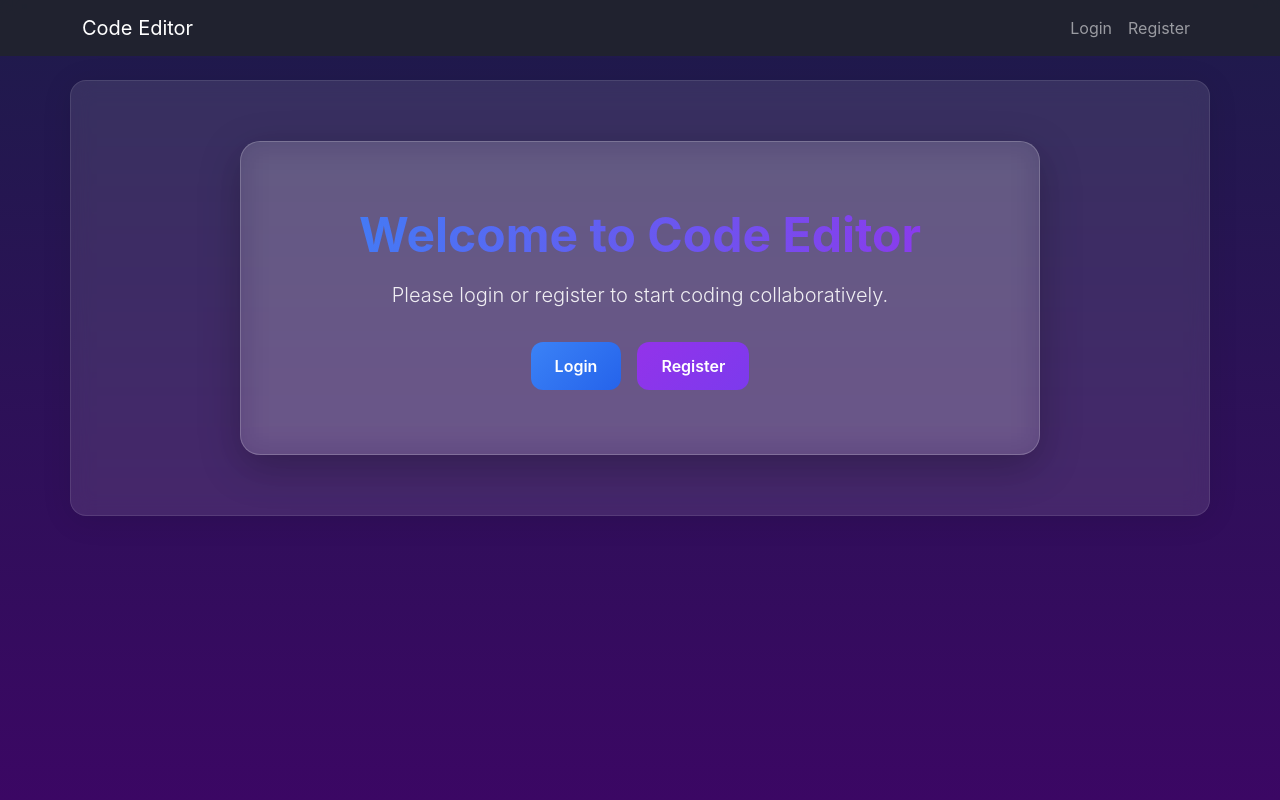
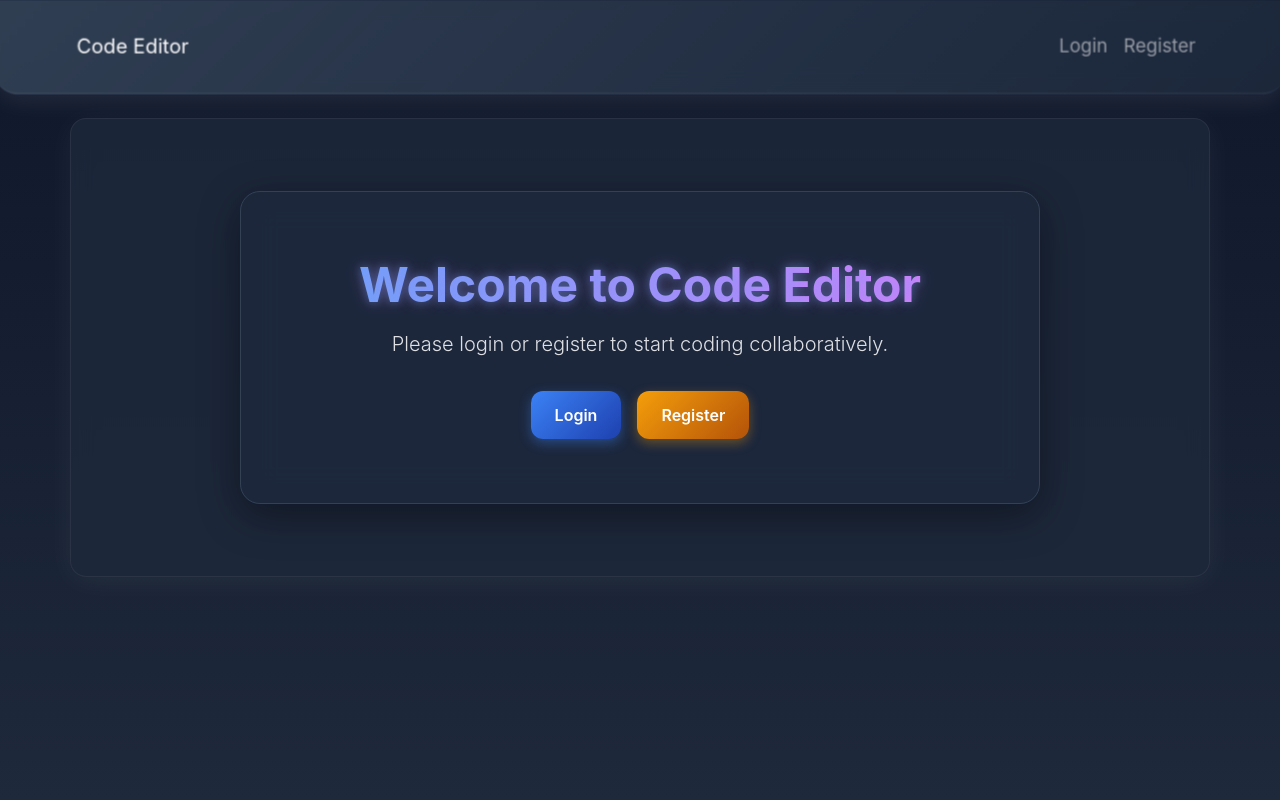
Before and after one commit to itzanway/DevHeat-CodeColab, a Django app: page / in a window 1280 px wide. Run offline with Django 5.2, Linux system fonts and the light colour scheme.

Commit message:
added dark theme to main page

```diff
--- a/code_editor/templates/base.html
+++ b/code_editor/templates/base.html
@@ -14,12 +14,13 @@
         body {
             margin: 0;
             min-height: 100vh;
-            background: linear-gradient(-45deg, #1a237e, #311b92, #4a148c, #1a237e);
+            background: linear-gradient(-45deg, #0f172a, #1e293b, #0f172a, #1e293b);
             background-size: 400% 400%;
             animation: gradient 15s ease infinite;
-            color: white;
+            color: #f1f5f9;
             position: relative;
             overflow-x: hidden;
+            font-family: 'Inter', sans-serif;
         }
 
         @keyframes gradient {
@@ -48,7 +49,7 @@
             position: absolute;
             width: 3px;
             height: 3px;
-            background: rgba(255, 255, 255, 0.3);
+            background: rgba(255, 255, 255, 0.1); /* Soft glowing dots */
             border-radius: 50%;
             animation: float 8s linear infinite;
         }
@@ -68,11 +69,43 @@
         }
 
         .navbar {
-            background: rgba(33, 37, 41, 0.8) !important;
-            backdrop-filter: blur(10px);
-            -webkit-backdrop-filter: blur(10px);
+            background: linear-gradient(135deg, rgba(30, 41, 59, 0.85), rgba(15, 23, 42, 0.75));
+            backdrop-filter: blur(14px) saturate(180%);
+            -webkit-backdrop-filter: blur(14px) saturate(180%);
+            border-bottom: 2px solid rgba(255, 255, 255, 0.05);
+            box-shadow: 0 6px 20px rgba(0, 0, 0, 0.4);
             z-index: 1000;
             position: relative;
+            padding: 1.5rem 2rem;
+            border-radius: 0 0 1.5rem 1.5rem;
+            transition: all 0.4s ease-in-out;
+            font-size: 1.15rem;
+            color: #f1f5f9;
+        }
+
+        .navbar:hover {
+            background: linear-gradient(135deg, rgba(51, 65, 85, 0.95), rgba(30, 41, 59, 0.9));
+            box-shadow: 0 8px 24px rgba(255, 255, 255, 0.08);
+            transform: scale(1.01);
+        }
+
+        .navbar.sticky {
+            position: fixed;
+            top: 0;
+            left: 0;
+            right: 0;
+            animation: slideDown 0.4s ease-in-out;
+        }
+
+        @keyframes slideDown {
+            from {
+                transform: translateY(-100%);
+                opacity: 0;
+            }
+            to {
+                transform: translateY(0);
+                opacity: 1;
+            }
         }
 
         .container {
@@ -81,23 +114,26 @@
         }
 
         main.container {
-            background: rgba(255, 255, 255, 0.1);
-            backdrop-filter: blur(10px);
-            -webkit-backdrop-filter: blur(10px);
+            background: rgba(30, 41, 59, 0.85);
+            backdrop-filter: blur(12px);
+            -webkit-backdrop-filter: blur(12px);
             border-radius: 16px;
-            padding: 20px;
+            padding: 2rem;
             margin-top: 2rem;
-            box-shadow: 0 4px 30px rgba(0, 0, 0, 0.1);
-            border: 1px solid rgba(255, 255, 255, 0.1);
+            box-shadow: 0 4px 30px rgba(255, 255, 255, 0.05);
+            border: 1px solid rgba(255, 255, 255, 0.06);
+            color: #e2e8f0;
         }
     </style>
+
+
 </head>
 <body>
     <div class="particles" id="particles"></div>
 
     <nav class="navbar navbar-expand-lg navbar-dark">
         <div class="container">
-            <a class="navbar-brand" href="{% url 'home' %}">Code Editor</a>
+            <a class="navbar-brand" href="{% url 'home' %}" color="#0000" >Code Editor</a>
             <button class="navbar-toggler" type="button" data-bs-toggle="collapse" data-bs-target="#navbarNav">
                 <span class="navbar-toggler-icon"></span>
             </button>
--- a/code_editor/templates/code_editor/home.html
+++ b/code_editor/templates/code_editor/home.html
@@ -3,69 +3,72 @@
 {% block content %}
 <style>
 :root {
-  --primary-color: #3b82f6;
-  --primary-dark: #2563eb;
-  --secondary-color: #9333ea;
-  --secondary-dark: #7c3aed;
-  --info-color: #06b6d4;
-  --info-dark: #0891b2;
-  --text-dark: #1e293b;
-  --light-bg: rgba(255, 255, 255, 0.1);
-  --light-border: #e2e8f0;
+  --primary-color: #6366f1;       /* Vivid Indigo */
+  --primary-dark: #4f46e5;
+  --secondary-color: #fbbf24;     /* Golden Yellow */
+  --secondary-dark: #f59e0b;
+  --info-color: #38bdf8;          /* Light Sky */
+  --info-dark: #0ea5e9;
+  --text-dark: #f1f5f9;           /* Light Text */
+  --light-bg: rgba(255, 255, 255, 0.05);
+  --light-border: #334155;
   --hover-scale: 1.05;
 }
 
 /* General Styles */
 body {
   font-family: 'Inter', sans-serif;
-  background: linear-gradient(to bottom, #1e1b4b, #3b0764);
-  color: white;
+  background: linear-gradient(to bottom, #0f172a, #1e293b); /* Deep night tones */
+  color: var(--text-dark);
   margin: 0;
   padding: 0;
 }
 
-/* Centered Welcome Section */
+/* Welcome Section */
 .welcome-section {
   max-width: 90%;
   max-width: 800px;
   margin: 5vh auto;
   padding: clamp(2rem, 5vw, 4rem) clamp(1.5rem, 4vw, 2.5rem);
-  background: rgba(255, 255, 255, 0.12);
-  backdrop-filter: blur(15px) saturate(120%);
+  background: rgba(30, 41, 59, 0.8); /* Dark glass background */
+  backdrop-filter: blur(18px) saturate(160%);
   border-radius: 20px;
-  box-shadow: 0 12px 40px rgba(0, 0, 0, 0.25);
-  border: 1px solid rgba(255, 255, 255, 0.2);
-  transition: transform 0.3s ease, box-shadow 0.3s ease;
+  box-shadow: 0 12px 40px rgba(0, 0, 0, 0.4);
+  border: 1px solid var(--light-border);
+  transition: transform 0.3s ease, box-shadow 0.3s ease, backdrop-filter 0.3s ease, border 0.3s ease;
+  color: var(--text-dark);
 }
+
 .welcome-section:hover {
   transform: translateY(-5px) scale(1.02);
-  box-shadow: 0 18px 55px rgba(0, 0, 0, 0.35);
-  backdrop-filter: blur(18px) saturate(140%);
-  border: 1px solid rgba(255, 255, 255, 0.25);
-  transition: transform 0.3s ease, box-shadow 0.3s ease, backdrop-filter 0.3s ease, border 0.3s ease;
+  box-shadow: 0 18px 50px rgba(0, 0, 0, 0.6);
+  backdrop-filter: blur(22px) saturate(200%);
+  border: 1px solid rgba(255, 255, 255, 0.08);
 }
 
-/* Title Gradient */
+/* Title */
 h1 {
   font-size: clamp(2rem, 4vw, 3rem);
-  background: linear-gradient(to right, var(--primary-color), var(--secondary-color));
+  background: linear-gradient(to right, #60a5fa, #e879f9); /* Sky blue to pink gradient */
   -webkit-background-clip: text;
   background-clip: text;
   color: transparent;
   font-weight: 700;
   text-align: center;
   margin-bottom: 1rem;
+  text-shadow: 0 0 8px rgba(96, 165, 250, 0.4), 0 0 16px rgba(232, 121, 249, 0.3);
 }
+
 
 /* Subtext */
 .lead {
   font-size: clamp(1rem, 2vw, 1.25rem);
-  color: rgba(255, 255, 255, 0.9);
+  color: rgba(243, 244, 246, 0.9); /* Light slate */
   text-align: center;
   margin-bottom: 2rem;
 }
 
-/* Button Styles */
+/* Buttons */
 .action-buttons {
   display: flex;
   gap: 1rem;
@@ -85,26 +88,30 @@ h1 {
   gap: 0.5rem;
   border: none;
   cursor: pointer;
+  color: #fff;
 }
 
 .btn-primary {
-  background: linear-gradient(135deg, var(--primary-color), var(--primary-dark));
-  color: white;
+  background: linear-gradient(135deg, #3b82f6, #1e40af); /* Vivid blue shades */
+  color: #fff;
+  box-shadow: 0 4px 12px rgba(59, 130, 246, 0.4);
+  transition: transform 0.3s ease, box-shadow 0.3s ease;
 }
 
 .btn-secondary {
-  background: linear-gradient(135deg, var(--secondary-color), var(--secondary-dark));
-  color: white;
+  background: linear-gradient(135deg, #f59e0b, #b45309); /* Amber to rich orange */
+  color: #fff;
+  box-shadow: 0 4px 12px rgba(245, 158, 11, 0.35);
+  transition: transform 0.3s ease, box-shadow 0.3s ease;
 }
 
 .btn-info {
   background: linear-gradient(135deg, var(--info-color), var(--info-dark));
-  color: white;
 }
 
 .btn:hover {
   transform: scale(var(--hover-scale));
-  box-shadow: 0 6px 15px rgba(255, 255, 255, 0.15);
+  box-shadow: 0 6px 15px rgba(255, 255, 255, 0.1);
 }
 
 /* Divider */
@@ -117,10 +124,10 @@ hr {
 
 /* Recommendations Section */
 .recommendations-container {
-  background: white;
+  background: #1e293b;
   border-radius: 15px;
   padding: 1.5rem;
-  box-shadow: 0 4px 8px rgba(0, 0, 0, 0.1);
+  box-shadow: 0 4px 12px rgba(0, 0, 0, 0.4);
 }
 
 h3, h4 {
@@ -143,20 +150,21 @@ h3, h4 {
   margin-bottom: 0.5rem;
   border-radius: 8px;
   transition: transform 0.3s ease, box-shadow 0.3s ease;
-  background: #f8fafc;
+  background: rgba(255, 255, 255, 0.05);
+  color: var(--text-dark);
 }
 
 .list-group-item:hover {
   transform: translateX(5px);
-  box-shadow: 0 2px 8px rgba(0, 0, 0, 0.1);
+  box-shadow: 0 2px 8px rgba(255, 255, 255, 0.1);
 }
 
 .list-group-item strong {
-  color: var(--text-dark);
+  color: #f8fafc;
 }
 
 .text-danger {
-  color: #ef4444;
+  color: #f87171;
 }
 
 /* Mobile Responsive */
@@ -178,6 +186,7 @@ h3, h4 {
     font-size: 2rem;
   }
 }
+
 
 </style>
 
```
